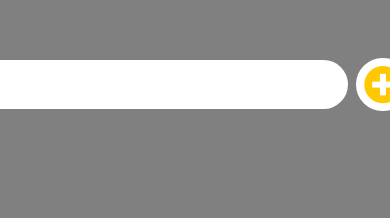
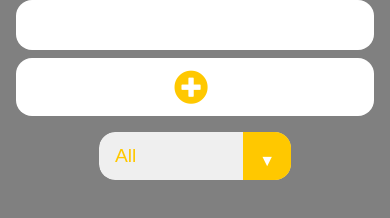
Before and after one commit to SharjAhmed/To-Do-List, a plain HTML site: page index.html in a window 390 px wide. Drawn offline with Linux system fonts and the light colour scheme.

Commit message:
Update style.css

```diff
--- a/assets/style.css
+++ b/assets/style.css
@@ -181,3 +181,48 @@ select {
         padding: 0 1rem;
     }
 }
+
+/* On small screens, adjust form layout */
+@media (max-width: 600px) {
+
+    form {
+        flex-direction: column;
+        align-items: stretch;
+        min-height: auto;
+        padding: 0 1rem;
+    }
+
+    /* Limit the input width and make it full width */
+    form input.todo-input {
+        width: 100%;
+        font-size: 1.4rem;
+        padding: 0.75rem 1rem;
+        margin-bottom: 0.5rem;
+        border-radius: 1rem;
+    }
+
+    /* Make the button full width below input */
+    form button.todo-button {
+        width: 100%;
+        font-size: 1.6rem;
+        padding: 0.75rem;
+        border-radius: 1rem;
+        margin-left: 0;
+    }
+
+    /* Center the select below button */
+    .select {
+        margin: 1rem auto 0;
+        width: 100%;
+        max-width: 12rem;
+        border-radius: 1rem;
+    }
+
+    select {
+        width: 100%;
+        height: 3rem;
+        padding: 0.5rem 1rem;
+        font-size: 1.2rem;
+        border-radius: 1rem;
+    }
+}
```
